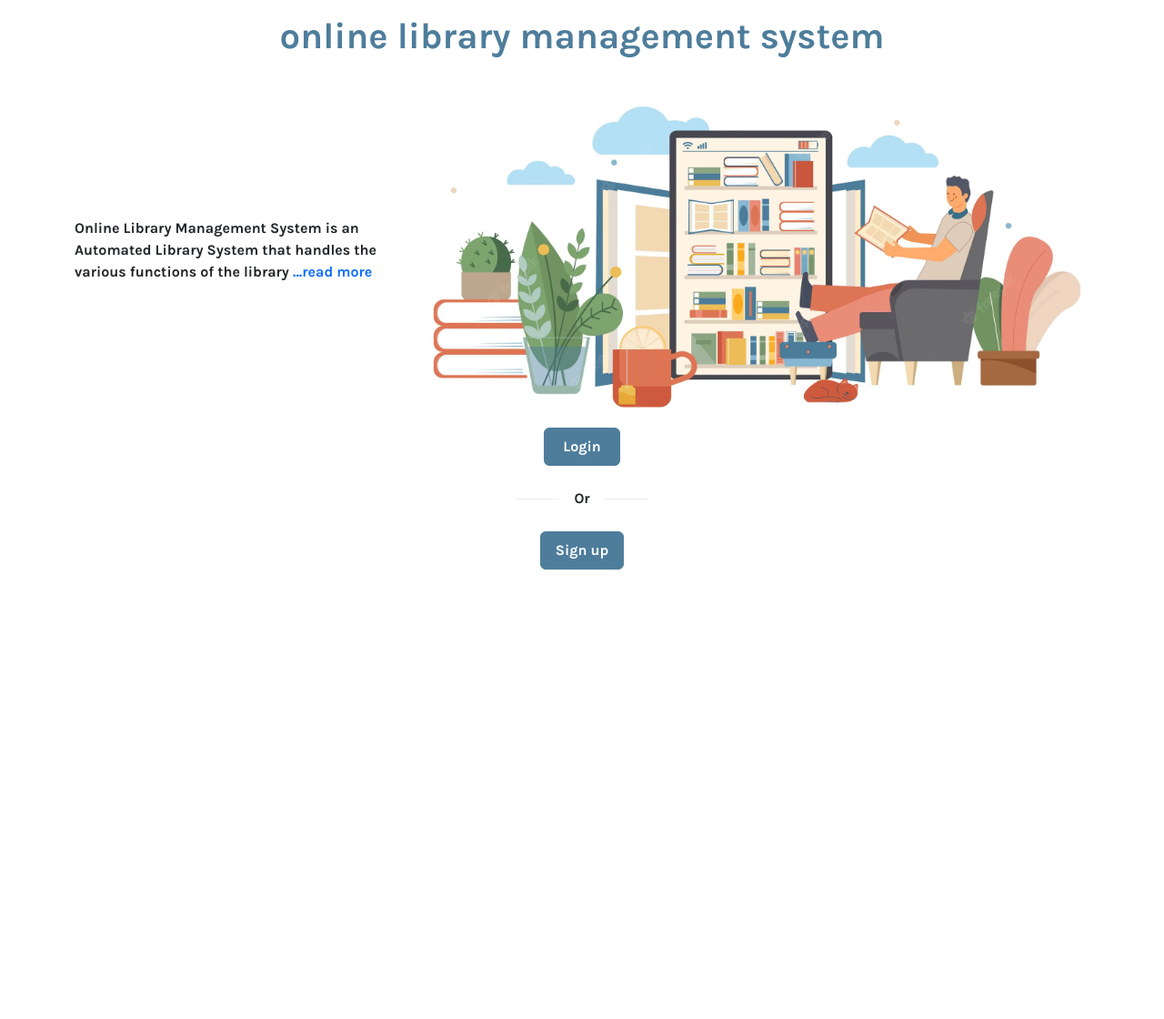
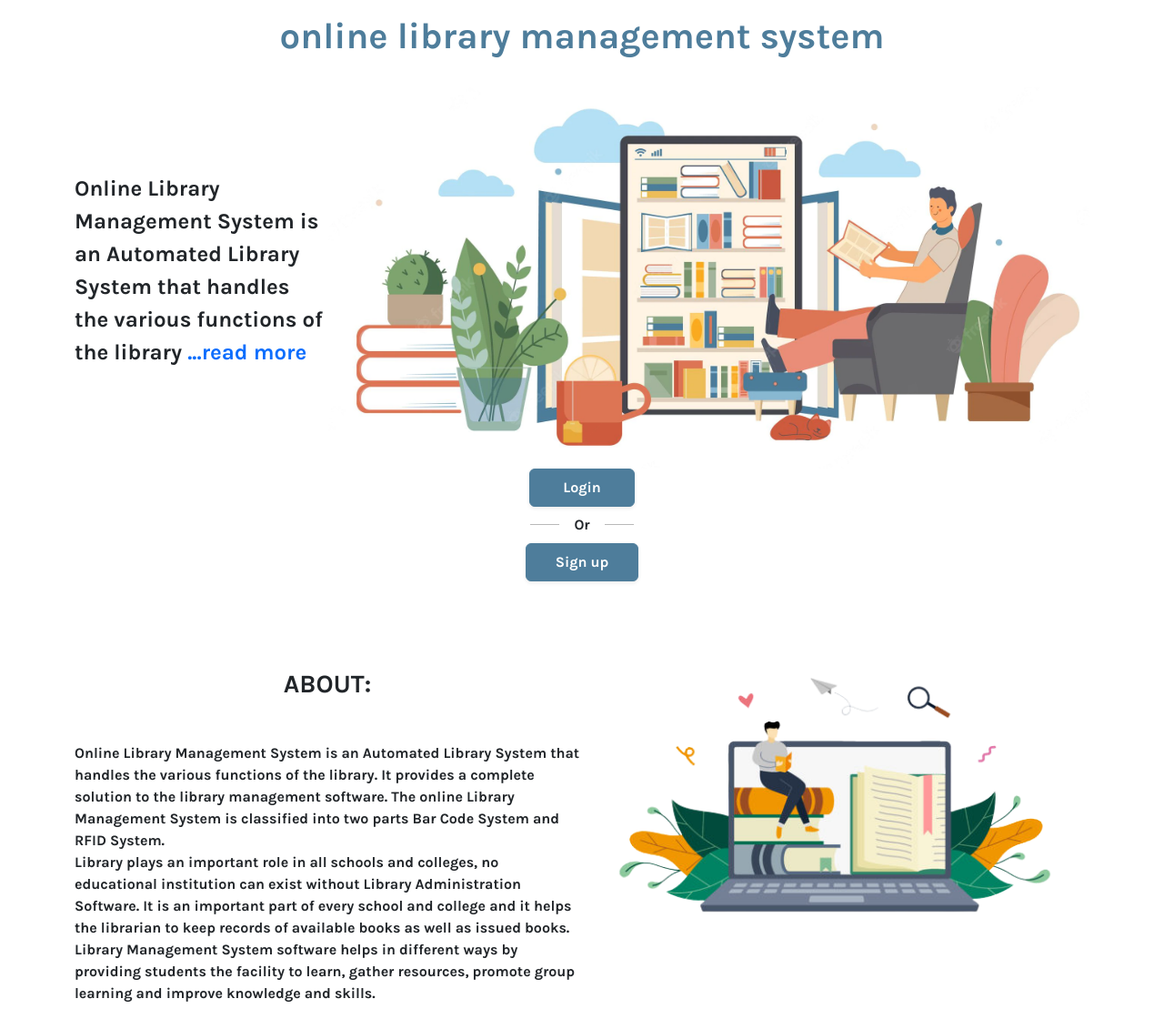
Before and after one commit to MEZ901/Online_library, a PHP site: page / in a window 1280 px wide. Shown: the whole page at 91% size. Before the commit the page ends 626 px from the top, so only its background shows below. Run offline with PHP 8.4, Linux system fonts and the light colour scheme.

Commit message:
adding about section

```diff
--- a/assets/style.css
+++ b/assets/style.css
@@ -25,7 +25,11 @@ nav{
 .divider:after,
 .divider:before {
 content: "";
-width: 3rem;
+width: 2rem;
 height: 1px;
-background: #eee;
+background: rgb(185, 185, 185);
 }
+
+.about-img{
+    width: 35rem;
+}
--- a/index.html
+++ b/index.html
@@ -6,7 +6,7 @@
     <meta name="viewport" content="width=device-width, initial-scale=1.0">
     <link rel="preconnect" href="https://fonts.googleapis.com">
     <link rel="preconnect" href="https://fonts.gstatic.com" crossorigin>
-    <link href="https://fonts.googleapis.com/css2?family=Karla:ital,wght@0,700;0,800;1,400&display=swap" rel="stylesheet">
+    <link href="https://fonts.googleapis.com/css2?family=Karla:ital,wght@0,700;1,400&display=swap" rel="stylesheet">
     <title>Library</title>
 
     <!-- ================== BEGIN core-css ================== -->
@@ -28,22 +28,33 @@
                 </div>
             </nav>
             <h1 class="p-3 text-center text-cstm">online library management system</h1>
-            <div class="d-flex pt-2 ">
-                <div class="d-flex align-items-center">
-                    <p class="">Online Library Management System is an Automated Library System that handles the various functions of the library <a href="" class="text-decoration-none">...read more</a></p>
+            <div class="d-flex pt-2">
+                <div class="d-flex align-items-center w-25">
+                    <p class="fs-4">Online Library Management System is an Automated Library System that handles the various functions of the library <a href="" class="text-decoration-none">...read more</a></p>
                 </div>
-                <div>
+                <div class="w-75">
                     <img class="w-100" src="assets/img/img1.png" alt="cover">
                 </div>
             </div>
             <div class="text-center">
-                <button type="button" class="btn btn-cstm" style="--bs-btn-padding-y: .50rem; --bs-btn-padding-x: 1.25rem; --bs-btn-font-size: 1rem;">Login</button>
-                <div class="divider d-flex align-items-center my-4 justify-content-center">
-                    <p class="text-center fw-bold mx-3 mb-0">Or</p>
+                <button type="button" class="btn btn-cstm shadow-sm" style="--bs-btn-padding-y: .50rem; --bs-btn-padding-x: 2.25rem; --bs-btn-font-size: 1rem;">Login</button>
+                <div class="divider d-flex align-items-center my-2 justify-content-center">
+                    <p class="text-center mx-3 mb-0">Or</p>
                 </div>
-                <button type="button" class="btn btn-cstm" style="--bs-btn-padding-y: .50rem; --bs-btn-padding-x: 1rem; --bs-btn-font-size: 1rem;">Sign up</button>
+                <button type="button" class="btn btn-cstm shadow-sm" style="--bs-btn-padding-y: .50rem; --bs-btn-padding-x: 2rem; --bs-btn-font-size: 1rem;">Sign up</button>
             </div>
         </header>
+        <main>
+            <section class="about mt-5 d-flex">
+                <div class="">
+                    <h3 class="text-center text-uppercase m-5">about:</h3>
+                    <p>Online Library Management System is an Automated Library System that handles the various functions of the library. It provides a complete solution to the library management software. The online Library Management System is classified into two parts Bar Code System and RFID System.<br>Library plays an important role in all schools and colleges, no educational institution can exist without Library Administration Software. It is an important part of every school and college and it helps the librarian to keep records of available books as well as issued books. Library Management System software helps in different ways by providing students the facility to learn, gather resources, promote group learning and improve knowledge and skills.</p>
+                </div>
+                <div class="float-end">
+                    <img class="about-img" src="assets/img/img4.png" alt="cover">
+                </div>
+            </section>
+        </main>
     </div>
     <!-- ================== BEGIN core-js ================== -->
 	<script src="assets/bootstrap-5.2.2/js/bootstrap.min.js"></script>
```
Also changed, not shown: assets/img/img4.png (added).
